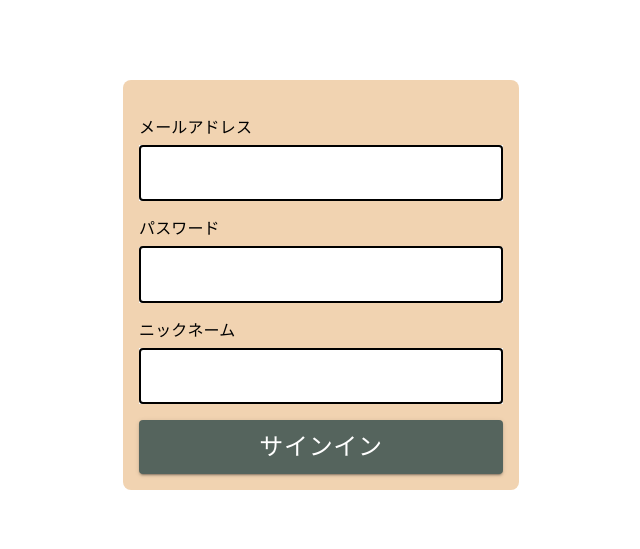
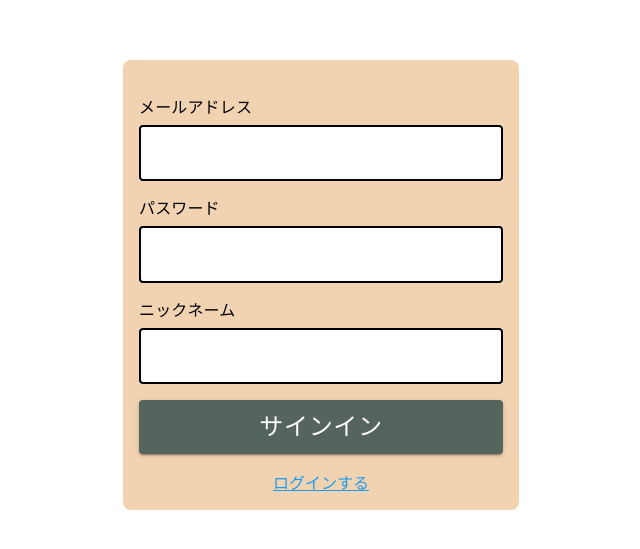
Before and after one commit to Kabuto0421/PhotoPickle, a Next.js app: page /signup in a window 1280 px wide. Shown: the part 123-672 px from the top of the page, without its empty margins (319-959 px from the left). Built offline with nearby package versions, Linux system fonts and the light colour scheme; no server answers.

Commit message:
切り替えできた

```diff
--- a/src/libs/components/auth/Signup.tsx
+++ b/src/libs/components/auth/Signup.tsx
@@ -2,6 +2,7 @@
 import React from 'react';
 import { TextField, Button, Grid, Container, Typography, Box } from '@mui/material';
 import { styled } from '@mui/material/styles';
+import Link from 'next/link';
 
 const CustomTextField = styled(TextField)({
   '& .MuiFormLabel-asterisk': {
@@ -78,6 +79,13 @@ const Signup = () => {
                 サインイン
               </Button>
             </Grid>
+
+            <Grid item xs={12} sx={{ textAlign: 'center' }}>
+              <Link href="/login" style={{ color: '#1d9bf0'}}>
+                ログインする
+              </Link>
+            </Grid>
+
           </Grid>
         </form>
       </Box>
```
Also changed, not shown: src/libs/components/auth/Login.tsx (+8 -0 lines).
